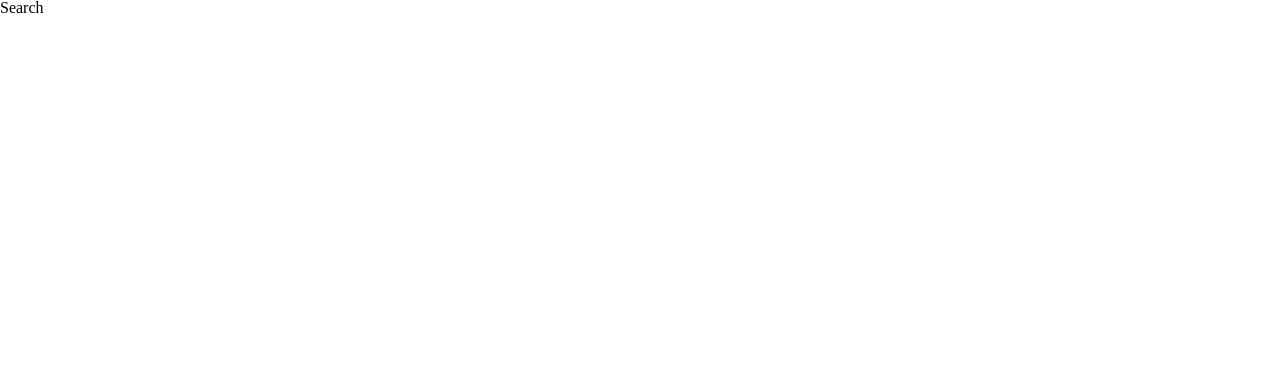
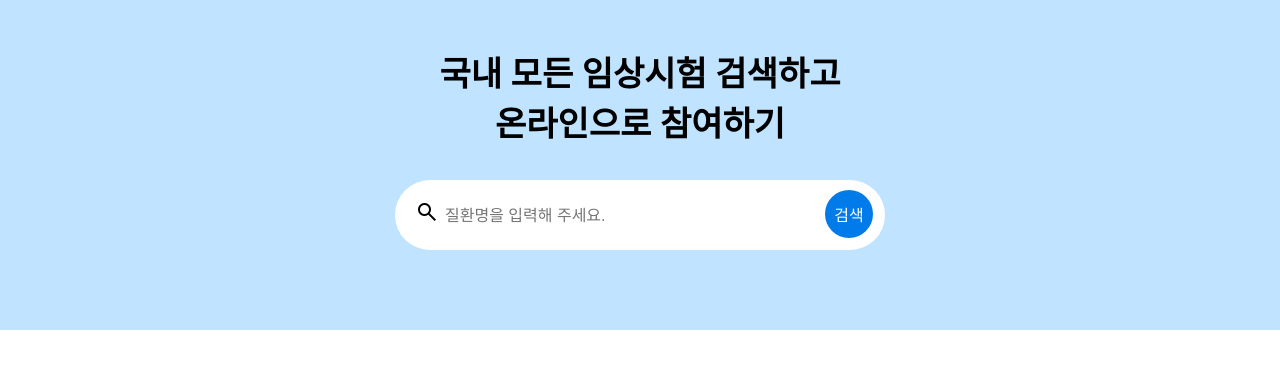
Before and after one commit to wanted-team-11/pre-onboarding-assignment-week-5-1-team-11, a React (Create React App) app: page / in a window 1280 px wide. Shown: the top 368 px of the page. Built offline with nearby package versions, Linux system fonts and the light colour scheme.

Commit message:
design: 전체적인 스타일 작업

```diff
--- a/package.json
+++ b/package.json
@@ -3,9 +3,12 @@
   "version": "0.1.0",
   "private": true,
   "dependencies": {
+    "axios": "^0.27.2",
     "react": "^18.2.0",
     "react-dom": "^18.2.0",
     "react-scripts": "5.0.1",
+    "styled-components": "^5.3.5",
+    "styled-reset": "^4.4.2",
     "web-vitals": "^2.1.4"
   },
   "scripts": {
@@ -36,9 +39,10 @@
     ]
   },
   "devDependencies": {
-    "@types/node": "^16.11.62",
+    "@types/node": "^18.7.23",
     "@types/react": "^18.0.21",
     "@types/react-dom": "^18.0.6",
+    "@types/styled-components": "^5.1.26",
     "eslint-config-prettier": "^8.5.0",
     "husky": "^8.0.1",
     "prettier": "^2.7.1",
--- a/public/index.html
+++ b/public/index.html
@@ -10,6 +10,10 @@
       content="Web site created using create-react-app"
     />
     <link rel="apple-touch-icon" href="%PUBLIC_URL%/logo192.png" />
+    <link
+      rel="stylesheet"
+      href="https://fonts.googleapis.com/css2?family=Material+Symbols+Outlined:opsz,wght,FILL,GRAD@20..48,100..700,0..1,-50..200"
+    />
     <!--
       manifest.json provides metadata used when your web app is installed on a
       user's mobile device or desktop. See https://developers.google.com/web/fundamentals/web-app-manifest/
--- a/src/App.tsx
+++ b/src/App.tsx
@@ -1,8 +1,13 @@
-import "./styles/reset.css";
 import Search from "./pages/Search";
+import GlobalStyle from "./styles/GlobalStyle";
 
 function App() {
-  return <Search />;
+  return (
+    <>
+      <GlobalStyle />
+      <Search />
+    </>
+  );
 }
 
 export default App;
--- /dev/null
+++ b/src/api/instance.ts
@@ -0,0 +1,14 @@
+import axios from "axios";
+
+export const baseInstance = axios.create({
+  baseURL: "http://localhost:4000",
+});
+
+baseInstance.interceptors.response.use(
+  (res) => {
+    return { ...res };
+  },
+  (error) => {
+    return Promise.reject(error);
+  }
+);
--- /dev/null
+++ b/src/api/searchApi.ts
@@ -0,0 +1,7 @@
+import { baseInstance } from "./instance";
+
+const fetchSearchList = async (keyword: string) => {
+  return baseInstance.get(`/sick?q=${keyword}`);
+};
+
+export { fetchSearchList };
--- /dev/null
+++ b/src/components/Suggestion.tsx
@@ -0,0 +1,68 @@
+import styled from "styled-components";
+
+interface Prop {
+  isLast?: boolean;
+  isSelected: boolean;
+  value: string;
+  keyWord: string;
+}
+
+function Suggestion(props: Prop) {
+  const { isLast, isSelected, value, keyWord } = props;
+  const matchText = value.split(new RegExp(`(${keyWord})`, "gi"));
+
+  return (
+    <Container
+      isLast={isLast}
+      isSlected={isSelected}
+      onClick={() => alert(value)}
+    >
+      <SearchIcon className="material-symbols-outlined">search</SearchIcon>
+      <Text>
+        {matchText.map((text, index) =>
+          text === keyWord ? (
+            <span key={index} style={{ fontWeight: 700 }}>
+              {text}
+            </span>
+          ) : (
+            text
+          )
+        )}
+      </Text>
+    </Container>
+  );
+}
+
+const Container = styled.div<{
+  isLast: boolean | undefined;
+  isSlected: boolean;
+}>`
+  display: flex;
+  align-items: center;
+  margin: 0 auto;
+  width: 490px;
+  height: 50px;
+  border-radius: ${(props) => (props.isLast ? "0 0 10px 10px" : 0)};
+  background-color: ${(props) => (props.isSlected ? "lightgray " : "white")};
+  &:hover {
+    background-color: rgb(240, 240, 240);
+    cursor: pointer;
+  }
+`;
+
+const SearchIcon = styled.div`
+  position: relative;
+  left: 10px;
+`;
+
+const Text = styled.div`
+  position: relative;
+  width: 85%;
+  left: 20px;
+`;
+
+const Bold = styled.span`
+  font-weight: 700;
+`;
+
+export default Suggestion;
--- /dev/null
+++ b/src/hooks/useDebounce.ts
@@ -0,0 +1,18 @@
+import { useEffect, useState } from "react";
+
+const useDebounce = (value: string, delay = 200) => {
+  const [debounceValue, setDebounceValue] = useState(value);
+
+  useEffect(() => {
+    const handler = setTimeout(() => {
+      setDebounceValue(value);
+    }, delay);
+    return () => {
+      clearTimeout(handler);
+    };
+  }, [value, delay]);
+
+  return debounceValue;
+};
+
+export default useDebounce;
--- a/src/pages/Search.tsx
+++ b/src/pages/Search.tsx
@@ -1,5 +1,176 @@
-function Search() {
-  return <div>Search</div>;
+import { ChangeEvent, KeyboardEvent, useEffect, useState } from "react";
+import { AxiosError } from "axios";
+import Suggestion from "../components/Suggestion";
+import styled from "styled-components";
+import { fetchSearchList } from "../api/searchApi";
+import useDebounce from "../hooks/useDebounce";
+
+interface SearchResult {
+  sickCd: string;
+  sickNm: string;
 }
 
+function Search() {
+  const [searchResult, setSearchResult] = useState<SearchResult[]>([]);
+  const [keyWord, setKeyWord] = useState("");
+  const [selected, setSelected] = useState(0);
+
+  const debounceKeyWord = useDebounce(keyWord);
+
+  useEffect(() => {
+    if (debounceKeyWord !== "") {
+      fetchSearchList(debounceKeyWord)
+        .then((res) => {
+          console.info("calling api");
+          setSearchResult(res.data);
+        })
+        .catch((error) => {
+          if (error instanceof AxiosError) {
+            alert(error.response?.data);
+          } else {
+            alert(error);
+          }
+        });
+    }
+  }, [debounceKeyWord]);
+
+  const handleInput = (e: ChangeEvent<HTMLInputElement>) => {
+    const { value } = e.target;
+    setKeyWord(value);
+  };
+
+  const handleSelect = (e: KeyboardEvent<HTMLInputElement>) => {
+    if (keyWord === "") setSelected(0);
+    else if (e.key === "Backspace") setSelected(0);
+    else if (selected >= 2 && e.key === "ArrowUp") setSelected(selected - 1);
+    else if (selected < searchResult.length && e.key === "ArrowDown")
+      setSelected(selected + 1);
+    else if (selected > 0 && e.key === "Enter")
+      alert(searchResult[selected - 1].sickNm);
+    else if (/[ㄱ-ㅎ|ㅏ-ㅣ|가-힣]/.test(e.key)) {
+      setSelected(-1);
+    }
+  };
+
+  const isNotFound = keyWord !== "" && searchResult.length === 0;
+  const isExist = keyWord !== "" && searchResult.length !== 0;
+  const isSearched = keyWord !== "";
+
+  return (
+    <Container>
+      <Header>
+        국내 모든 임상시험 검색하고
+        <br /> 온라인으로 참여하기
+      </Header>
+      <InputBox>
+        <SearchIcon className="material-symbols-outlined">search</SearchIcon>
+        <Input
+          type="text"
+          placeholder="질환명을 입력해 주세요."
+          value={keyWord}
+          onChange={handleInput}
+          onKeyDown={handleSelect}
+        />
+        <Button>검색</Button>
+      </InputBox>
+      {isNotFound && (
+        <NotFound>
+          <Text>검색어 없음</Text>
+        </NotFound>
+      )}
+      {isExist && (
+        <SuggestionTitle>
+          <Text>추천 검색어</Text>
+        </SuggestionTitle>
+      )}
+      {isSearched &&
+        searchResult.map((search, index) => (
+          <Suggestion
+            key={search.sickCd}
+            value={search.sickNm}
+            isLast={index === searchResult.length - 1}
+            isSelected={index === selected - 1}
+            keyWord={keyWord}
+          />
+        ))}
+    </Container>
+  );
+}
+
+const Container = styled.div`
+  width: 100vw;
+  margin: 0 auto;
+  background-color: rgb(192, 228, 255);
+  padding: 50px 0;
+`;
+
+const Header = styled.h1`
+  font-size: 34px;
+  font-weight: bold;
+  line-height: 50px;
+  text-align: center;
+`;
+
+const InputBox = styled.div`
+  position: relative;
+  width: 490px;
+  height: 70px;
+  margin: 30px auto;
+  background-color: white;
+  border-radius: 50px;
+`;
+
+const SearchIcon = styled.span`
+  position: absolute;
+  top: 20px;
+  left: 20px;
+`;
+
+const Input = styled.input`
+  position: relative;
+  width: 400px;
+  padding: 0 0 0 30px;
+  border: 0;
+  outline: none;
+  top: 10px;
+  left: 20px;
+  font-size: 1rem;
+  background-color: transparent;
+`;
+
+const Button = styled.button`
+  position: relative;
+  top: 10px;
+  cursor: pointer;
+  width: 48px;
+  height: 48px;
+  font-size: 16px;
+  border: 0;
+  border-radius: 48px;
+  background-color: #007be9;
+  color: white;
+`;
+
+const NotFound = styled.div`
+  margin: 0 auto;
+  width: 490px;
+  font-size: 30px;
+  padding: 30px 0;
+  background-color: white;
+  border-radius: 30px;
+`;
+
+const SuggestionTitle = styled.div`
+  margin: 0 auto;
+  width: 490px;
+  padding: 10px 0 0;
+  background-color: white;
+  border-radius: 10px 10px 0 0;
+`;
+
+const Text = styled.div`
+  color: gray;
+  padding: 5px 10px;
+`;
+
 export default Search;
--- /dev/null
+++ b/src/styles/GlobalStyle.ts
@@ -0,0 +1,8 @@
+import { createGlobalStyle } from "styled-components";
+import { reset } from "styled-reset";
+
+const GlobalStyle = createGlobalStyle`
+  ${reset};
+`;
+
+export default GlobalStyle;
--- a/src/styles/reset.css
+++ /dev/null
@@ -1,124 +0,0 @@
-html,
-body,
-div,
-span,
-applet,
-object,
-iframe,
-h1,
-h2,
-h3,
-h4,
-h5,
-h6,
-p,
-blockquote,
-pre,
-a,
-abbr,
-acronym,
-address,
-big,
-cite,
-code,
-del,
-dfn,
-em,
-img,
-ins,
-kbd,
-q,
-s,
-samp,
-small,
-strike,
-strong,
-sub,
-sup,
-tt,
-var,
-b,
-u,
-i,
-center,
-dl,
-dt,
-dd,
-ol,
-ul,
-li,
-fieldset,
-form,
-label,
-legend,
-table,
-caption,
-tbody,
-tfoot,
-thead,
-tr,
-th,
-td,
-article,
-aside,
-canvas,
-details,
-embed,
-figure,
-figcaption,
-footer,
-header,
-hgroup,
-menu,
-nav,
-output,
-ruby,
-section,
-summary,
-time,
-mark,
-audio,
-video {
-  margin: 0;
-  padding: 0;
-  border: 0;
-  font-size: 100%;
-  font: inherit;
-  vertical-align: baseline;
-}
-/* HTML5 display-role reset for older browsers */
-article,
-aside,
-details,
-figcaption,
-figure,
-footer,
-header,
-hgroup,
-menu,
-nav,
-section {
-  display: block;
-}
-body {
-  line-height: 1;
-}
-ol,
-ul {
-  list-style: none;
-}
-blockquote,
-q {
-  quotes: none;
-}
-blockquote:before,
-blockquote:after,
-q:before,
-q:after {
-  content: "";
-  content: none;
-}
-table {
-  border-collapse: collapse;
-  border-spacing: 0;
-}
```
Also changed, not shown: 1 other file (tests, documents, lock files or other folders).
